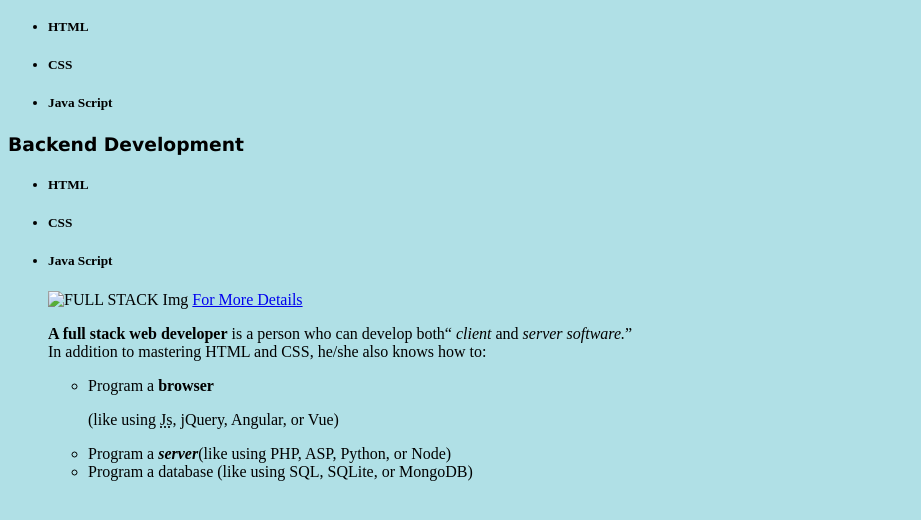
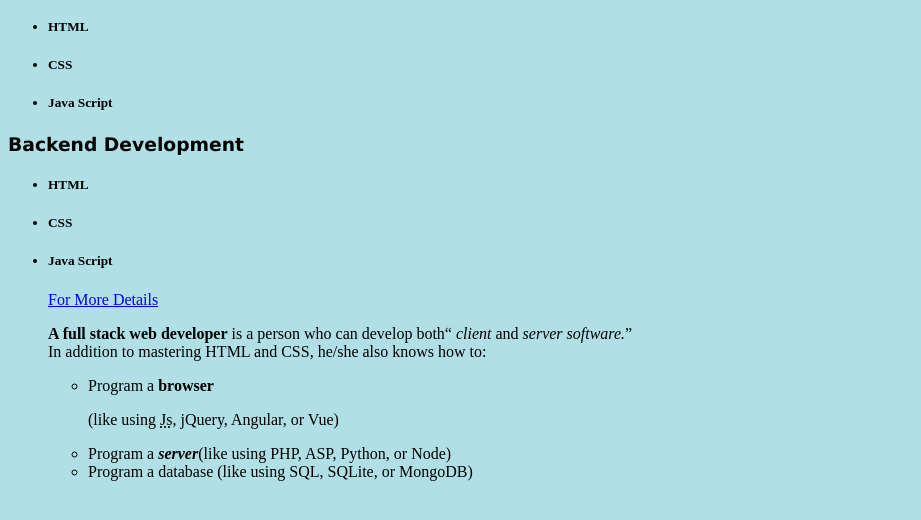
Before and after one commit to Bavadharanikannan/index, a plain HTML site: page index.html in a window 1280 px wide. Shown: the part 104-624 px from the top of the page, without its empty margins (0-921 px from the left). Drawn offline with Linux system fonts and the light colour scheme.

Commit message:
Update index.html

```diff
--- a/index.html
+++ b/index.html
@@ -19,7 +19,6 @@ body{background-color:powderblue;}
 <h5><li>HTML</li></h5>
 <h5><li>CSS</li></h5>
 <h5><li>Java Script</li></h5>
-<img src="/C:\Users\GOWSIDKAN\Documents/s.jpg" alt="FULL STACK Img" width="80" height="100">
 <a href=<img src="/C:\Users\GOWSIDKAN\Documents/s.jpg" alt="FULL STACK Img" width="200" height="200" target="_blank">For More Details</a>
 <p><b>A full stack web developer</b> is a person who can develop both<q><i> client</i> and <i>server software.</i></q>
 <br>
```
